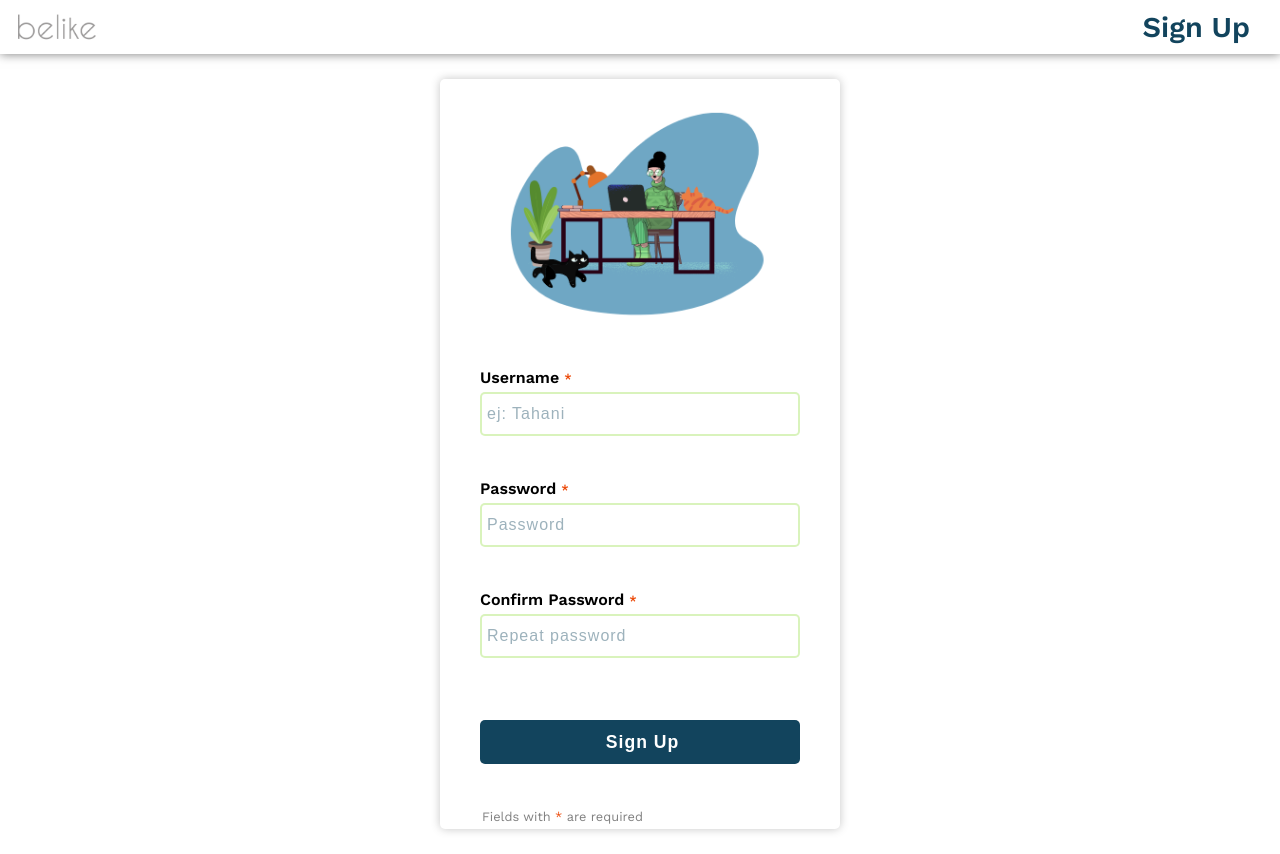
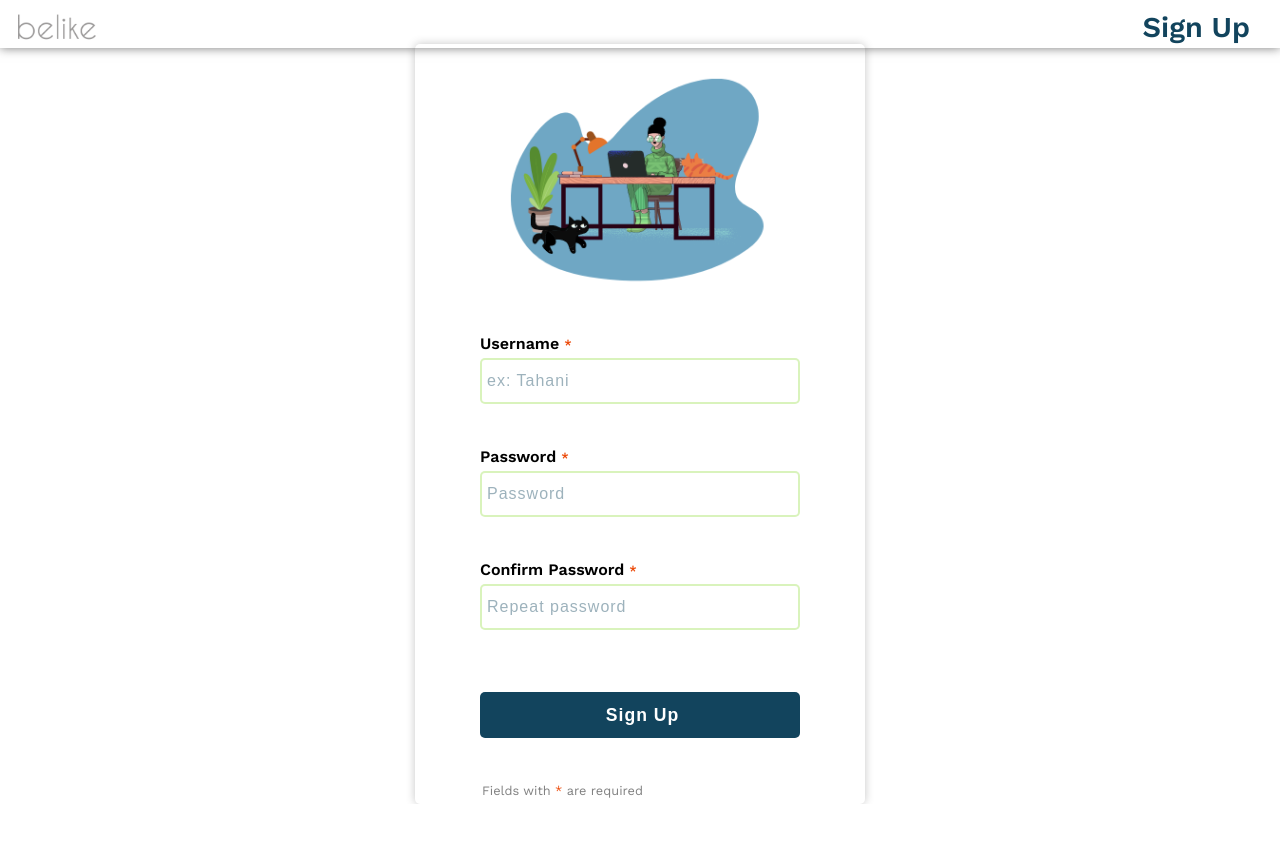
Before and after one commit to LuciaMezquida/sign-up-form, a React (Create React App) app: page / in a window 1280 px wide. After the commit the page ends 804 px from the top, so only its background shows below. Built offline with nearby package versions, Linux system fonts and the light colour scheme.

Commit message:
Fix header size and placeholder color

```diff
--- a/src/components/Header/Header.css
+++ b/src/components/Header/Header.css
@@ -8,6 +8,7 @@
 }
 .logo-container {
   box-shadow: 0px 0px 10px 0px #00000086;
+  height: 6vh;
 }
 .belike-logo {
   position: absolute;
--- a/src/components/SignUp/SignUp.css
+++ b/src/components/SignUp/SignUp.css
@@ -1,12 +1,12 @@
 .signupForm {
-  height: 100vh;
+  height: 94vh;
   display: flex;
   justify-content: center;
   align-items: center;
 }
 .container {
-  width: 400px;
-  height: 750px;
+  width: 450px;
+  height: 760px;
   border-radius: 5px;
   box-shadow: 0px 0px 10px 0px #0000003a;
   display: flex;
@@ -28,7 +28,7 @@
 }
 .input {
   padding-left: 5px;
-  height: 44px;
+  height: 46px;
   border-radius: 5px;
   outline-color: #a5e25f;
   border: 2px solid #a5e25f6b;
@@ -40,7 +40,7 @@
 }
 .signUpButton {
   width: 320px;
-  height: 44px;
+  height: 46px;
   margin: 2.8rem 0;
   background-color: #12445d;
   border: none;
--- a/src/components/SignUp/SignUp.js
+++ b/src/components/SignUp/SignUp.js
@@ -90,7 +90,7 @@ const SignUp = ({ setUserName, userName, saveInputsAreValid }) => {
               onChange={confirmCorrectUserName}
               defaultValue={userName}
               required
-              placeholder="ej: Tahani"
+              placeholder="ex: Tahani"
             />
             <p className="message">{userNameMessage}</p>
             <label htmlFor="password" className="label password">
```
